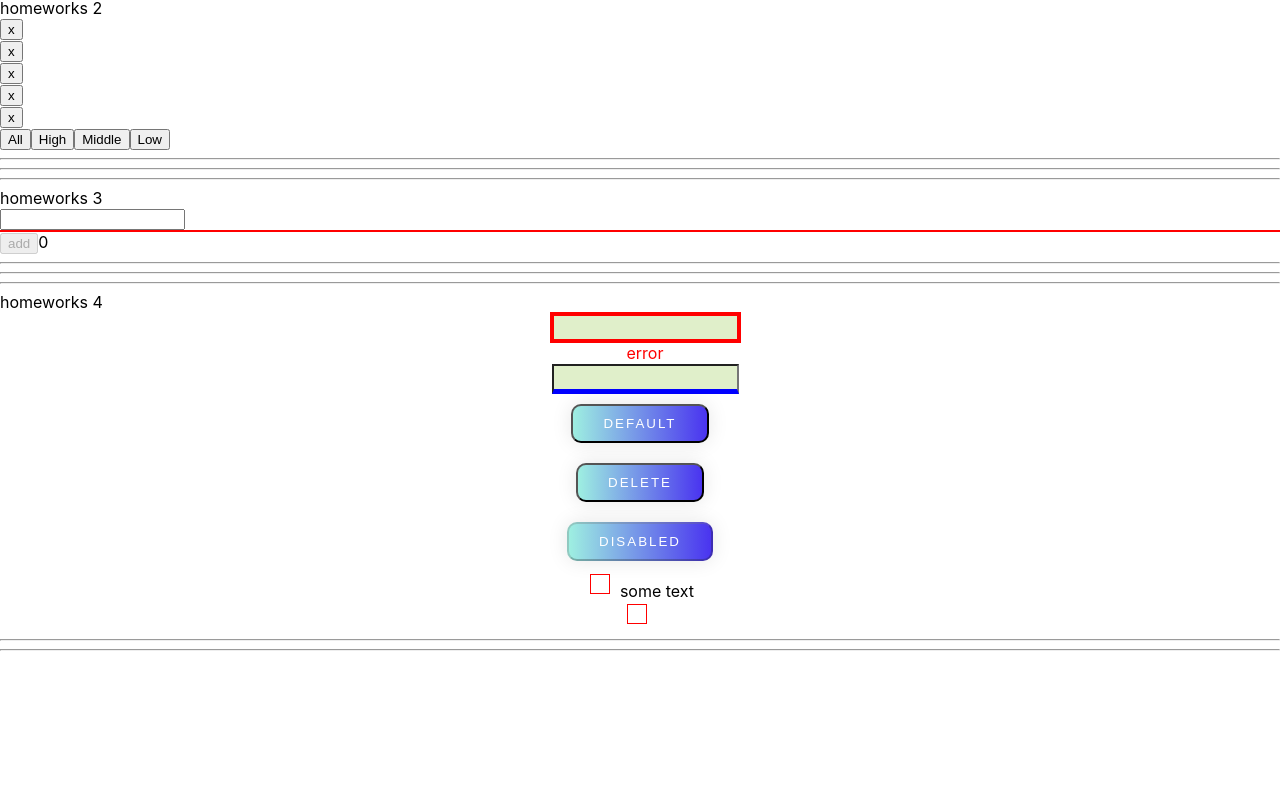
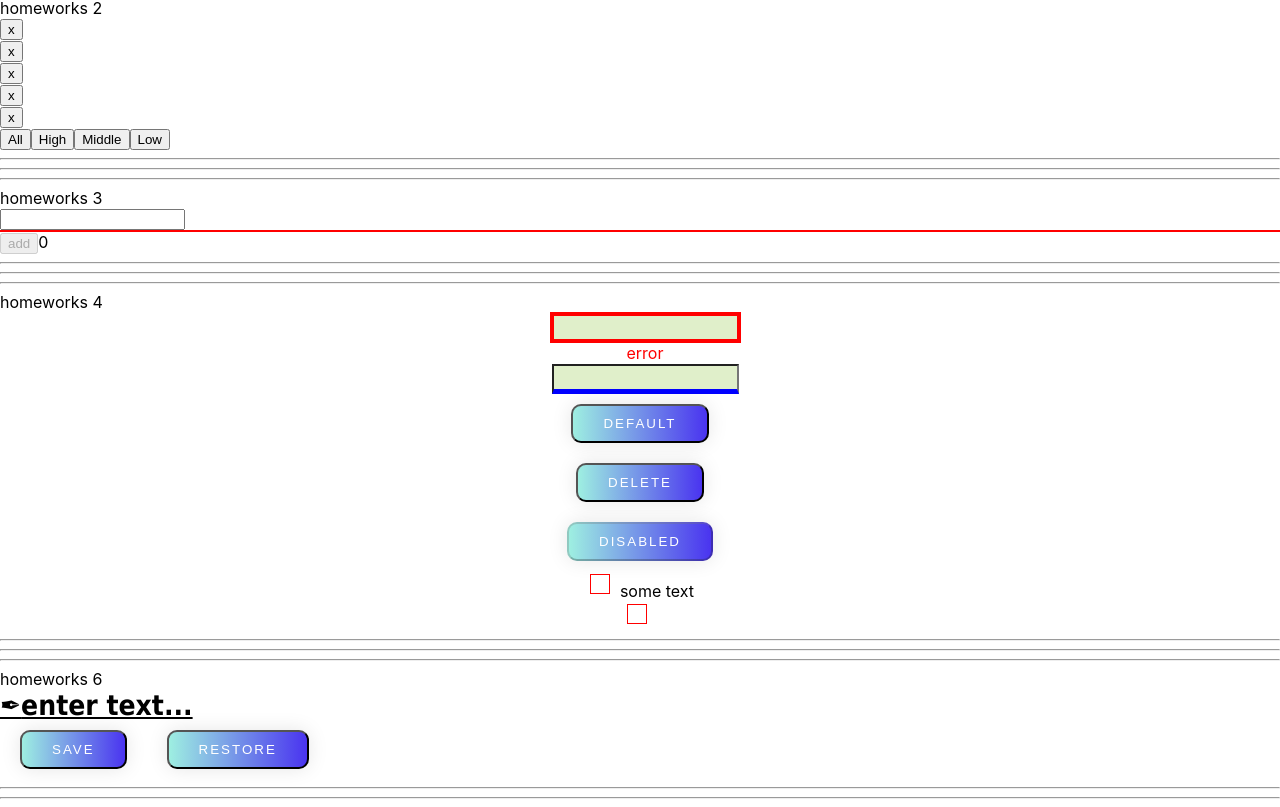
Before and after one commit to AliakseiShu/dz-ignat, a React (Create React App) app: page /#/pre-junior in a window 1280 px wide. Shown: the part 279-1086 px from the top of the page. Before the commit the page ends 938 px from the top, so only its background shows below. Built offline with nearby package versions, Linux system fonts and the light colour scheme.

Commit message:
task 6 all finished

```diff
--- a/src/p2-homeworks/h5-rrd-v6/pages/PreJunior.tsx
+++ b/src/p2-homeworks/h5-rrd-v6/pages/PreJunior.tsx
@@ -3,6 +3,7 @@ import HW1 from '../../h1/HW1'
 import HW2 from '../../h2/HW2'
 import HW3 from '../../h3/HW3'
 import HW4 from '../../h4/HW4'
+import HW6 from "../../h6/HW6";
 
 function PreJunior() {
   return (
@@ -11,7 +12,7 @@ function PreJunior() {
       <HW2/>
       <HW3/>
       <HW4/>
-      {/*  <HW6/>*/}
+      <HW6/>
 
     </div>
   )
--- a/src/p2-homeworks/h6/HW6.tsx
+++ b/src/p2-homeworks/h6/HW6.tsx
@@ -10,7 +10,8 @@ function HW6() {
         saveState<string>('editable-span-value', value)
     }
     const restore = () => {
-        // setValue()
+      let restoreStateEdit=restoreState<string>('editable-span-value', '')
+        setValue(restoreStateEdit)
     }
 
     return (
--- /dev/null
+++ b/src/p2-homeworks/h6/common/c4-SuperEditableSpan/SuperEditableSpan.module.css
@@ -0,0 +1,12 @@
+.span {
+
+    display: inline-block;
+    height: 31px;
+    font-family: Tahoma;
+    font-size: 28px;
+    font-weight: bold;
+    text-decoration: underline;
+
+
+
+}
--- a/src/p2-homeworks/h6/common/c4-SuperEditableSpan/SuperEditableSpan.tsx
+++ b/src/p2-homeworks/h6/common/c4-SuperEditableSpan/SuperEditableSpan.tsx
@@ -1,5 +1,6 @@
 import React, {DetailedHTMLProps, InputHTMLAttributes, HTMLAttributes, useState} from 'react'
 import SuperInputText from '../../../h4/common/c1-SuperInputText/SuperInputText'
+import s from './SuperEditableSpan.module.css'
 
 // тип пропсов обычного инпута
 type DefaultInputPropsType = DetailedHTMLProps<InputHTMLAttributes<HTMLInputElement>, HTMLInputElement>
@@ -31,22 +32,22 @@ const SuperEditableSpan: React.FC<SuperEditableSpanType> = (
     const {children, onDoubleClick, className, ...restSpanProps} = spanProps || {}
 
     const onEnterCallback = () => {
-        // setEditMode() // выключить editMode при нажатии Enter
+        setEditMode(false)
 
         onEnter && onEnter()
     }
     const onBlurCallback = (e: React.FocusEvent<HTMLInputElement>) => {
-        // setEditMode() // выключить editMode при нажатии за пределами инпута
-
+        setEditMode(false)
         onBlur && onBlur(e)
     }
     const onDoubleClickCallBack = (e: React.MouseEvent<HTMLSpanElement, MouseEvent>) => {
-        // setEditMode() // включить editMode при двойном клике
+        setEditMode(true)
 
         onDoubleClick && onDoubleClick(e)
     }
 
-    const spanClassName = `${'сделать красивый стиль для спана'} ${className}`
+
+    const spanClassName = `${s.span} ${className ? className : ""}`
 
     return (
         <>
@@ -67,7 +68,7 @@ const SuperEditableSpan: React.FC<SuperEditableSpanType> = (
                         {...restSpanProps}
                     >
                         {/*если нет захардкодженного текста для спана, то значение инпута*/}
-                        {children || restProps.value}
+                        ✒{children || restProps.value}
                     </span>
                 )
             }
```
